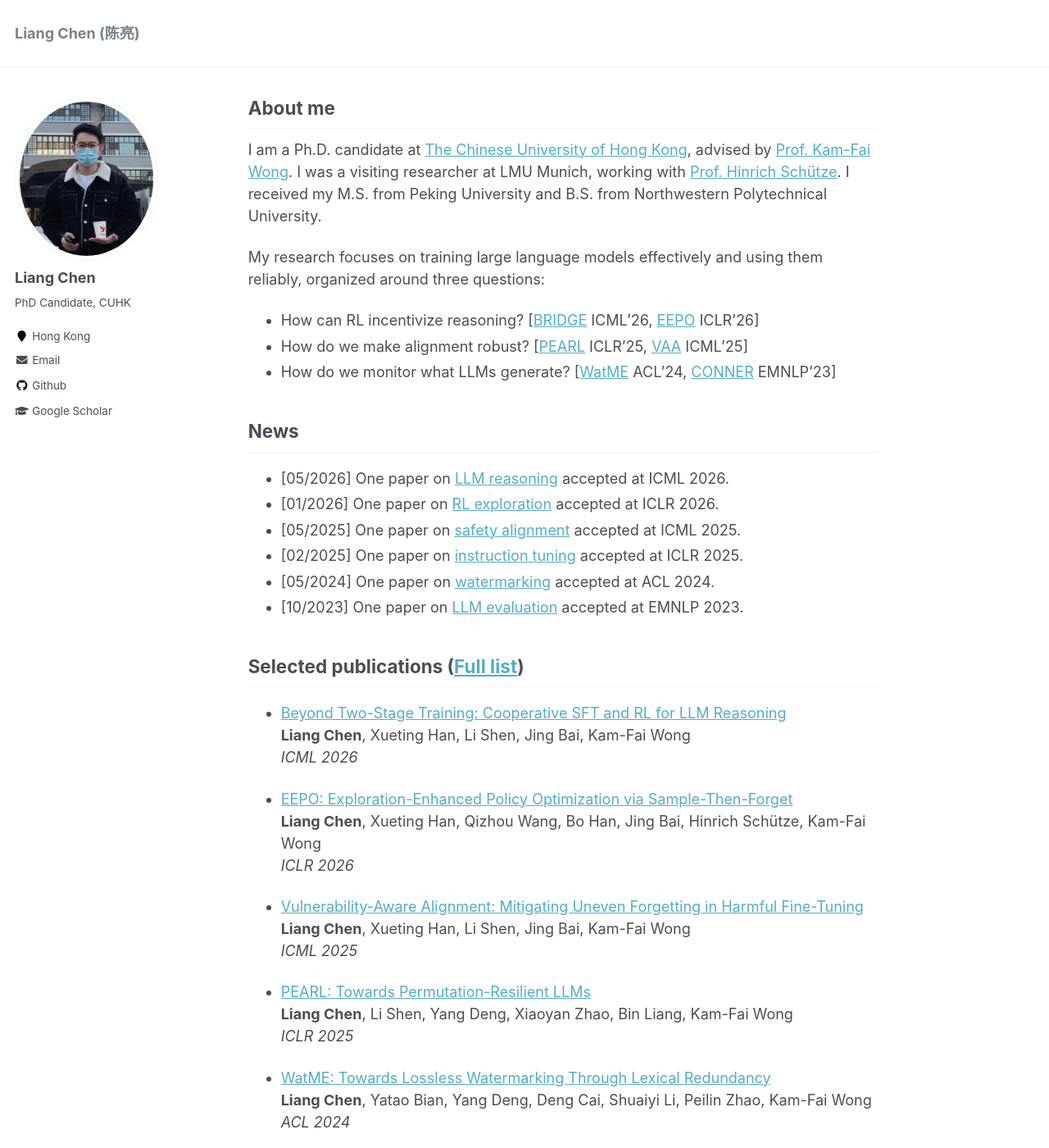
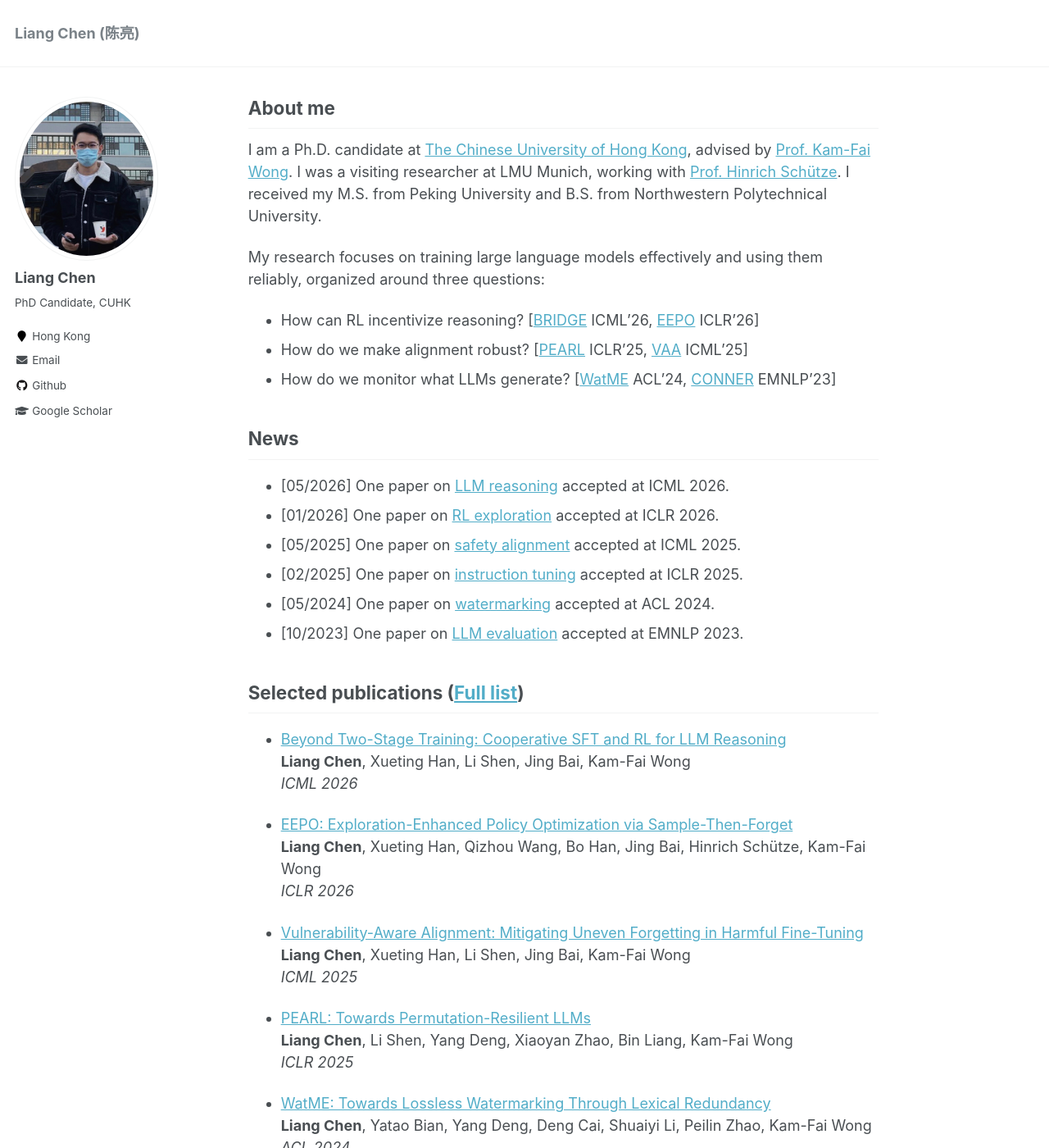
Before and after one commit to ChanLiang/ChanLiang.github.io, a Jekyll site: the page built from _pages/about.md, in a window 1280 px wide and 1400 px high. Shown: the whole window at 82% size. Built offline with Jekyll 4.4.1, drawn with Linux system fonts in a browser that asks for light colours.

Commit message:
Restore default list spacing; bump tagline to body font size
- Drop the .page__content ul/ol li margin-bottom: 0.25em override so
  the three research-question bullets (and all others in the body) get
  the original 0.5em rhythm back.
- Remove the font-size: 0.88rem inline style on the closing tagline so
  it inherits 1em like body text. Italic / gray / centered styling is
  preserved.

Co-Authored-By: Claude Opus 4.7 (1M context) <noreply@anthropic.com>

```diff
--- a/_pages/about.md
+++ b/_pages/about.md
@@ -112,6 +112,6 @@ During my undergrad, I was the runner-up in the Freshmen Cup table tennis single
 
 ---
 
-<p style="text-align: center; font-style: italic; color: gray; margin-top: 3rem; font-size: 0.88rem;">
+<p style="text-align: center; font-style: italic; color: gray; margin-top: 3rem;">
   Live long enough to live forever.
 </p>
--- a/_sass/_page.scss
+++ b/_sass/_page.scss
@@ -61,11 +61,6 @@
 
   p, li, dl {
     font-size: 1em;
-  }
-
-  ul li,
-  ol li {
-    margin-bottom: 0.25em;
   }
 
   /* paragraph indents */
```
